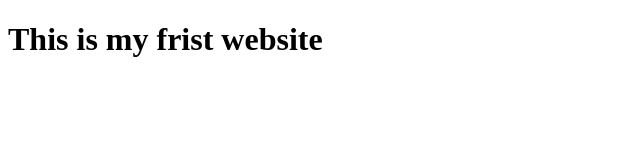
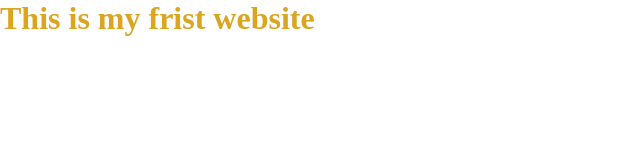
Before and after one commit to Sahadat43/My-website, a plain HTML site: page index.html in a window 1280 px wide. Shown: the whole page, without its empty margins (0-640 px from the left). Drawn offline with Linux system fonts and the light colour scheme.

Commit message:
added h1 color

```diff
--- a/index.html
+++ b/index.html
@@ -5,6 +5,7 @@
     <meta charset="UTF-8">
     <meta http-equiv="X-UA-Compatible" content="IE=edge">
     <meta name="viewport" content="width=device-width, initial-scale=1.0">
+    <link rel="stylesheet" href="style.css">
     <title>My-website</title>
 </head>
 
--- a/style.css
+++ b/style.css
@@ -7,5 +7,5 @@
 }
 
 h1 {
-    color: gold;
+    color: goldenrod;
 }
```
